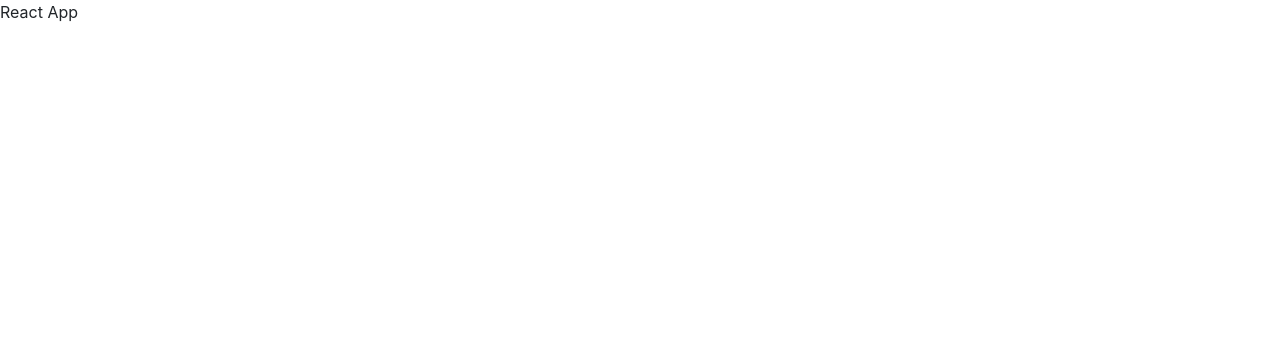
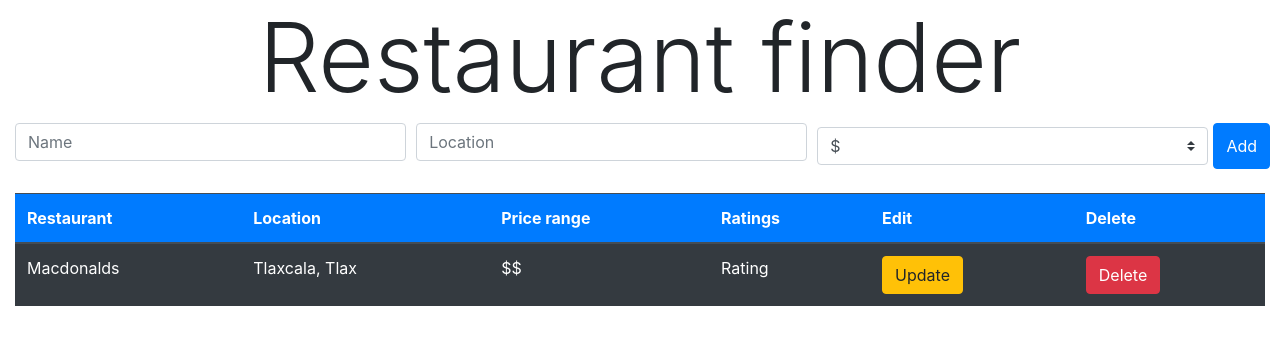
Before and after one commit to snow915/YelpCloneClient, a React (Create React App) app: page / in a window 1280 px wide. Shown: the top 344 px of the page. Built offline with nearby package versions, Linux system fonts and the light colour scheme; the HTML template or start-up script is replaced by a standard one.

Commit message:
add: home page layout

```diff
--- a/package.json
+++ b/package.json
@@ -8,6 +8,7 @@
     "@testing-library/user-event": "^12.6.3",
     "react": "^17.0.1",
     "react-dom": "^17.0.1",
+    "react-router-dom": "^5.2.0",
     "react-scripts": "4.0.1",
     "web-vitals": "^0.2.4"
   },
--- a/src/App.js
+++ b/src/App.js
@@ -1,11 +1,21 @@
 import React from "react";
+import {BrowserRouter as Router, Switch, Route} from "react-router-dom";
+import HomePage from "./routes/HomePage";
+import UpdatePage from "./routes/UpdatePage";
+import RestaurantDetailsPage from "./routes/RestaurantDetailsPage";
 
-function App() {
-  return (
-    <div>
-      <p>React App</p>
-    </div>
-  );
+const App = () => {
+    return (
+        <div>
+            <Router>
+                <Switch>
+                    <Route exact path="/" component={HomePage}/>
+                    <Route exact path="/restaurants/:id/update" component={UpdatePage}/>
+                    <Route exact path="/restaurants/:id" component={RestaurantDetailsPage}/>
+                </Switch>
+            </Router>
+        </div>
+    );
 }
 
 export default App;
--- /dev/null
+++ b/src/components/AddRestaurant.js
@@ -0,0 +1,36 @@
+import React from 'react';
+
+const AddRestaurant = () => {
+    return (
+        <div className="mb-4">
+            <form action="">
+                <div className="form-row">
+
+                    <div className="col">
+                        <input type="text" className="form-control" placeholder="Name"/>
+                    </div>
+
+                    <div className="col">
+                        <input type="text" className="form-control" placeholder="Location"/>
+                    </div>
+
+                    <div className="col">
+                        <select name="" id="" className="custom-select my-1 mr-sm-2">
+                            <option disabled>Price range</option>
+                            <option value="1">$</option>
+                            <option value="2">$$</option>
+                            <option value="3">$$$</option>
+                            <option value="4">$$$$</option>
+                            <option value="5">$$$$$</option>
+                        </select>
+                    </div>
+
+                    <button className="btn btn-primary">Add</button>
+
+                </div>
+            </form>
+        </div>
+    );
+};
+
+export default AddRestaurant;
--- /dev/null
+++ b/src/components/Header.js
@@ -0,0 +1,11 @@
+import React from 'react';
+
+const Header = () => {
+    return (
+        <div>
+            <h1 className="font-weight-light display-1 text-center">Restaurant finder</h1>
+        </div>
+    );
+};
+
+export default Header;
--- /dev/null
+++ b/src/components/RestaurantList.js
@@ -0,0 +1,41 @@
+import React from 'react';
+
+const RestaurantList = () => {
+    return (
+        <div className="list-group">
+            <table className="table table-hover table-dark">
+                <thead>
+                    <tr className="bg-primary">
+                        <th scope="col">Restaurant</th>
+                        <th scope="col">Location</th>
+                        <th scope="col">Price range</th>
+                        <th scope="col">Ratings</th>
+                        <th scope="col">Edit</th>
+                        <th scope="col">Delete</th>
+                    </tr>
+                </thead>
+                <tbody>
+                    <tr>
+                        <td>Macdonalds</td>
+                        <td>Tlaxcala, Tlax</td>
+                        <td>$$</td>
+                        <td>Rating</td>
+                        <td>
+                            <button className="btn btn-warning">
+                                Update
+                            </button>
+                        </td>
+                        <td>
+                            <button className="btn btn-danger">
+                                Delete
+                            </button>
+                        </td>
+
+                    </tr>
+                </tbody>
+            </table>
+        </div>
+    );
+};
+
+export default RestaurantList;
--- /dev/null
+++ b/src/routes/HomePage.js
@@ -0,0 +1,16 @@
+import React from 'react';
+import Header from "../components/Header";
+import AddRestaurant from "../components/AddRestaurant";
+import RestaurantList from "../components/RestaurantList";
+
+const HomePage = () => {
+    return (
+        <div className="container-fluid">
+            <Header />
+            <AddRestaurant />
+            <RestaurantList />
+        </div>
+    );
+};
+
+export default HomePage;
--- /dev/null
+++ b/src/routes/RestaurantDetailsPage.js
@@ -0,0 +1,11 @@
+import React from 'react';
+
+const RestaurantDetailsPage = () => {
+    return (
+        <div>
+            Restaurant Details
+        </div>
+    );
+};
+
+export default RestaurantDetailsPage;
--- /dev/null
+++ b/src/routes/UpdatePage.js
@@ -0,0 +1,11 @@
+import React from 'react';
+
+const UpdatePage = () => {
+    return (
+        <div>
+            Update Page
+        </div>
+    );
+};
+
+export default UpdatePage;
```
Also changed, not shown: 1 other file (tests, documents, lock files or other folders).
